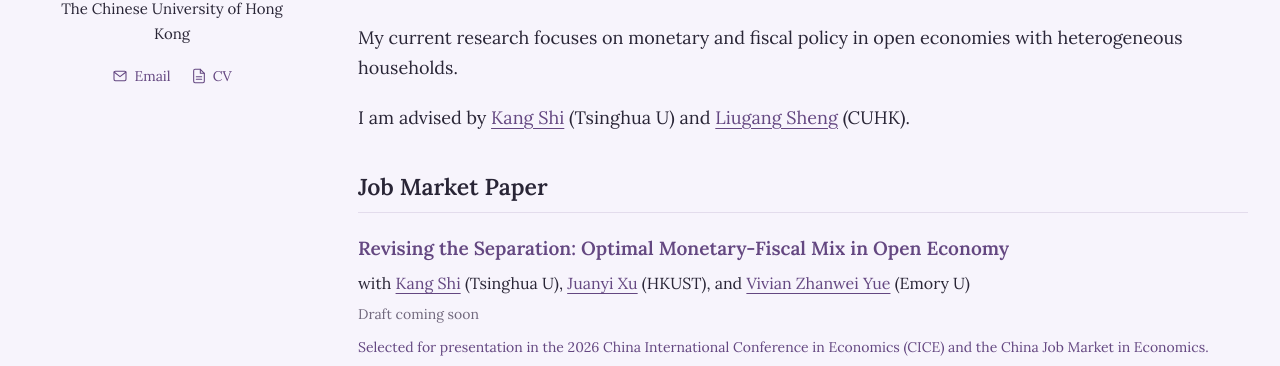
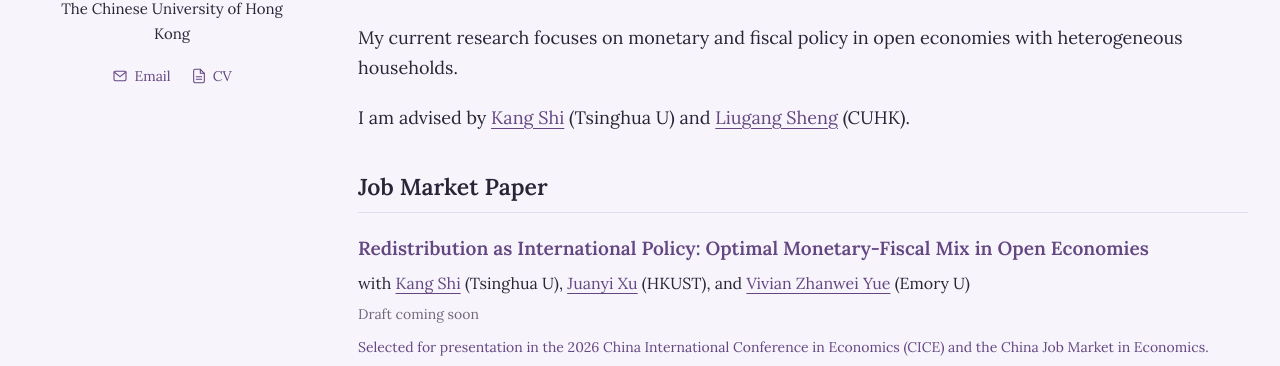
Before and after one commit to daolinbai0727-hub/daolinbai0727-hub.github.io, a plain HTML site: page index.html in a window 1280 px wide. Shown: the part 434-800 px from the top of the page. Drawn offline with Linux system fonts and the light colour scheme.

Commit message:
Update job market paper title across website and CV

```diff
--- a/index.html
+++ b/index.html
@@ -32,7 +32,7 @@
 <p>My current research focuses on monetary and fiscal policy in open economies with heterogeneous households.</p>
 <p>I am advised by <a href="https://kangshi99.weebly.com/">Kang Shi</a> (Tsinghua U) and <a href="https://lsheng.weebly.com/">Liugang Sheng</a> (CUHK).</p>
 <section aria-labelledby="job-market-paper-heading"><h2 id="job-market-paper-heading">Job Market Paper</h2><article class="paper">
-    <h3 class="paper-title"><a href="research/index.html#monetary-fiscal-mix">Revising the Separation: Optimal Monetary-Fiscal Mix in Open Economy</a></h3>
+    <h3 class="paper-title"><a href="research/index.html#monetary-fiscal-mix">Redistribution as International Policy: Optimal Monetary-Fiscal Mix in Open Economies</a></h3>
     <p class="paper-authors">with <a href="https://kangshi99.weebly.com/">Kang Shi</a> (Tsinghua U), <a href="https://juanyixu.weebly.com/">Juanyi Xu</a> (HKUST), and <a href="https://www.vivianyue.com/">Vivian Zhanwei Yue</a> (Emory U)</p>
     <p class="paper-meta">Draft coming soon</p>
     <p class="paper-presentation">Selected for presentation in the 2026 China International Conference in Economics (CICE) and the China Job Market in Economics.</p>
```
Also changed, not shown: research/index.html (+1 -1 lines), 2 other files.
